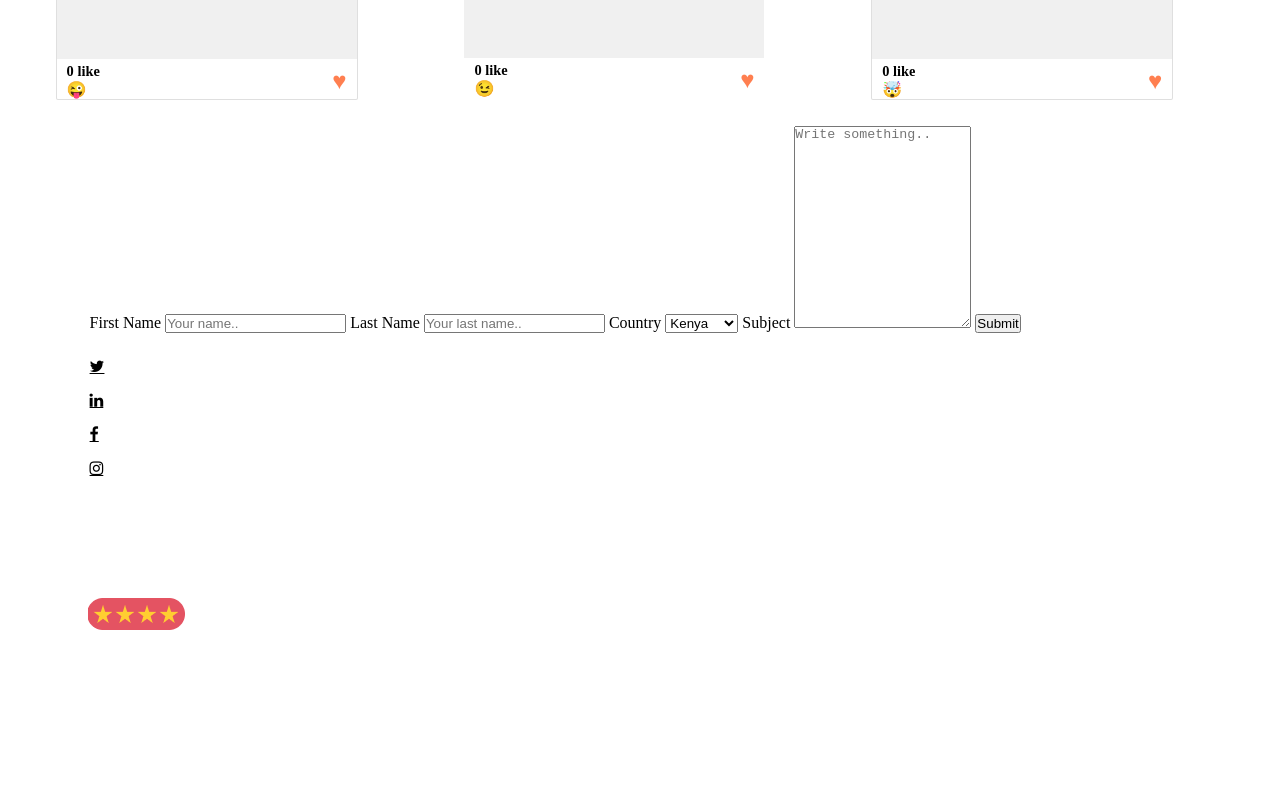
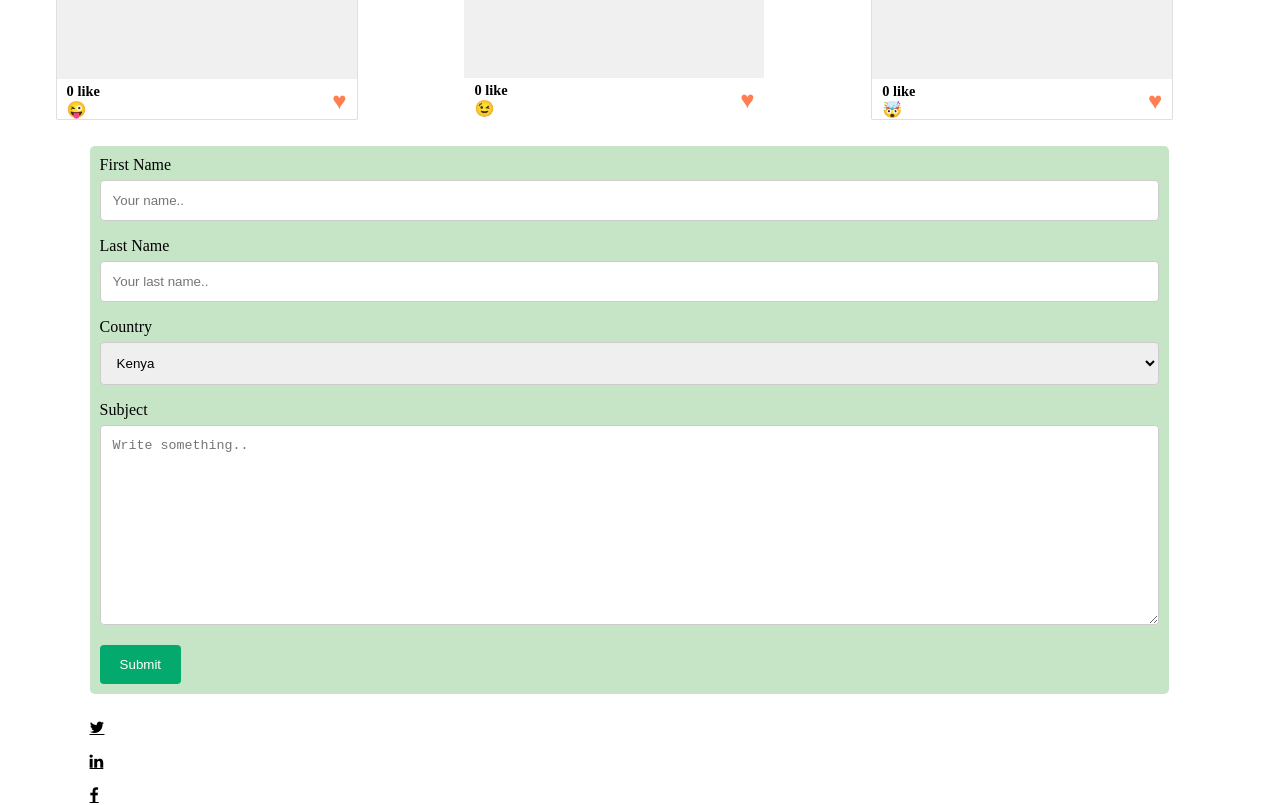
Before and after one commit to GacheruIan/test-, a plain HTML site: page index.html in a window 1280 px wide. Shown: the part 680-1485 px from the top of the page. Before the commit the page ends 1314 px from the top, so only its background shows below. Drawn offline with Linux system fonts and the light colour scheme; no server answers; a web font is replaced by a local one.

Commit message:
add form styles

```diff
--- a/assets/css/style.css
+++ b/assets/css/style.css
@@ -7,9 +7,6 @@
   overflow:scroll;
 }
 
-
-/* styling menu
-</body> icon */
 .main-section{
     display: flex;
     flex-direction: row;
@@ -214,3 +211,36 @@
 .like-button:focus {
   outline: none;
 }
+/* Style inputs with type="text", select elements and textareas */
+input[type=text], select, textarea {
+  width: 100%; /* Full width */
+  padding: 12px; /* Some padding */
+  border: 1px solid #ccc; /* Gray border */
+  border-radius: 4px; /* Rounded borders */
+  box-sizing: border-box; /* Make sure that padding and width stays in place */
+  margin-top: 6px; /* Add a top margin */
+  margin-bottom: 16px; /* Bottom margin */
+  resize: vertical /* Allow the user to vertically resize the textarea (not horizontally) */
+}
+
+/* Style the submit button with a specific background color etc */
+input[type=submit] {
+  background-color: #04AA6D;
+  color: white;
+  padding: 12px 20px;
+  border: none;
+  border-radius: 4px;
+  cursor: pointer;
+}
+
+/* When moving the mouse over the submit button, add a darker green color */
+input[type=submit]:hover {
+  background-color: #45a049;
+}
+
+/* Add a background color and some padding around the form */
+.container {
+  border-radius: 5px;
+  background-color: rgb(198, 228, 198);
+  padding: 10px;
+}
```
